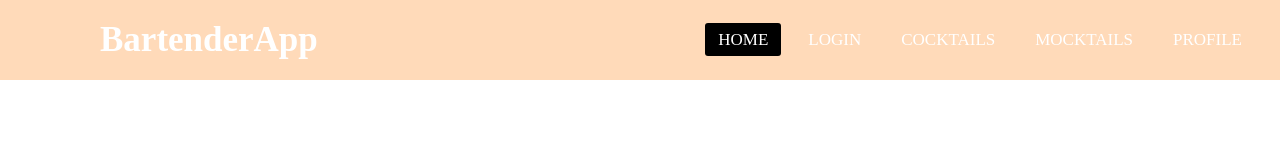
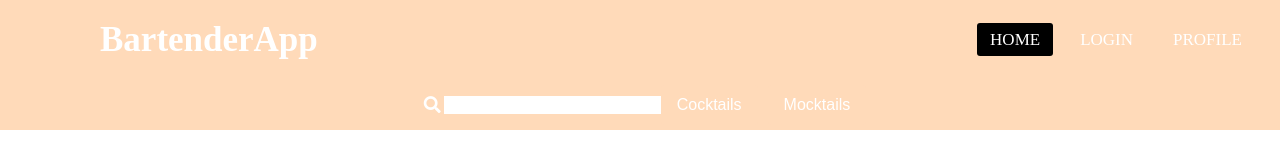
Before and after one commit to Pepalacios/csc642-BartenderApp, a website: page navbar.html in a window 1280 px wide. Drawn offline with Linux system fonts and the light colour scheme.

Commit message:
set up before making coktails page

```diff
--- a/app.css
+++ b/app.css
@@ -114,7 +114,7 @@
     height: 100%;
     border: none;
     font-size: 16px;
-    background-color: peachpuff;
+    background-color: white;
     box-shadow: none;
     margin-left: 30px;
   }
--- a/navbar.html
+++ b/navbar.html
@@ -9,18 +9,29 @@
   </head>
   <body>
     <nav>
+      <div id="navigation"></div>
       <input type="checkbox" id="check">
       <label for="check" class="checkbtn">
         <i class="fas fa-bars"></i>
       </label>
       <label class="logo">BartenderApp</label>
       <ul>
+
         <li><a class="active" href="#">Home</a></li>
         <li><a href="#">Login</a></li>
-        <li><a href="#">Cocktails</a></li>
-        <li><a href="#">Mocktails</a></li>
         <li><a href="#">profile</a></li>
       </ul>
+      <div class="search-bar">
+        <form action="/search">
+          <i class="fas fa-search"></i>
+          <input type="text" id="search">
+        </form>
+
+
+          <button>Cocktails</button>
+          <button>Mocktails</button>
+
+        </div>
     </nav>
     <section></section>
   </body>
```
Also changed, not shown: package.json (added, +22 -0 lines), userProfile.html (+1 -1 lines).
